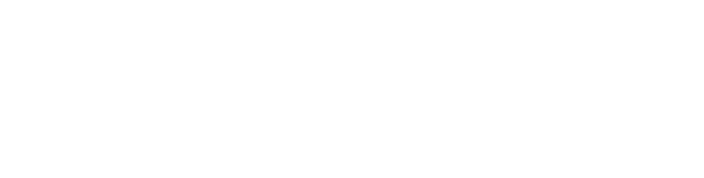
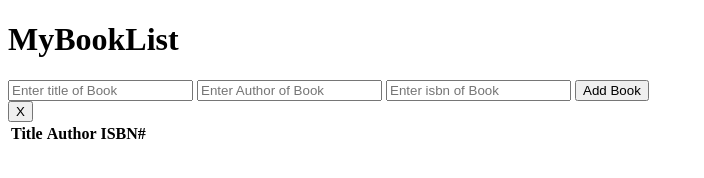
Before and after one commit to acciojob/book-list-SandeepKumarSolanki, a website: page main.html in a window 1280 px wide. Shown: the whole page, without its empty margins (0-704 px from the left). Drawn offline with Linux system fonts and the light colour scheme.

Commit message:
created a submission

```diff
--- a/main.html
+++ b/main.html
@@ -7,6 +7,25 @@
 </head>
 
 <body>
+	<h1>MyBookList</h1>
+	<div class="form-group">
+		<form>
+			<input type="text" id="title" placeholder="Enter title of Book">
+			<input type="text" id="author" placeholder="Enter Author of Book">
+			<input type="number" id="isbn" placeholder="Enter isbn of Book">
+			<button id="submit"> Add Book </button>
+		</form>
+
+		<table class="table table-striped">
+			<tr>
+				<th>Title</th>
+				<th>Author</th>
+				<th>ISBN#</th>
+				<button id="deleteRow">X</button>
+			</tr>
+		</table>
+
+	</div>
 	<!-- the entire body must be written by student -->
     <script type="text/javascript" src="./script.js">
 </script>
--- a/script.js
+++ b/script.js
@@ -1 +1,24 @@
 //your JS code here. If required.
+
+let form = document.querySelector('form');
+let title = document.getElementById('title')
+let author = document.getElementById('author')
+let isbn = document.getElementById('isbn');
+let table = document.getElementsByClassName('table')
+let deleteBtn = document.getElementById('deleteRow');
+form.addEventListener("submit" , ()=>{
+
+	let newRow = table.insertRow();
+	let cell1 = newRow.insertCell();
+	cell1.innerText = `${title.value}`
+	let cell2 = newRow.insertCell();
+	cell2.innerText = `${author.value}`
+	let cell3 = newRow.insertCell();
+	cell1.innerText = `${isbn.value}`
+
+	deleteBtn.addEventListener("click" , ()=>{
+		let row = document.
+		row.removeItem();
+	})
+
+})
```
